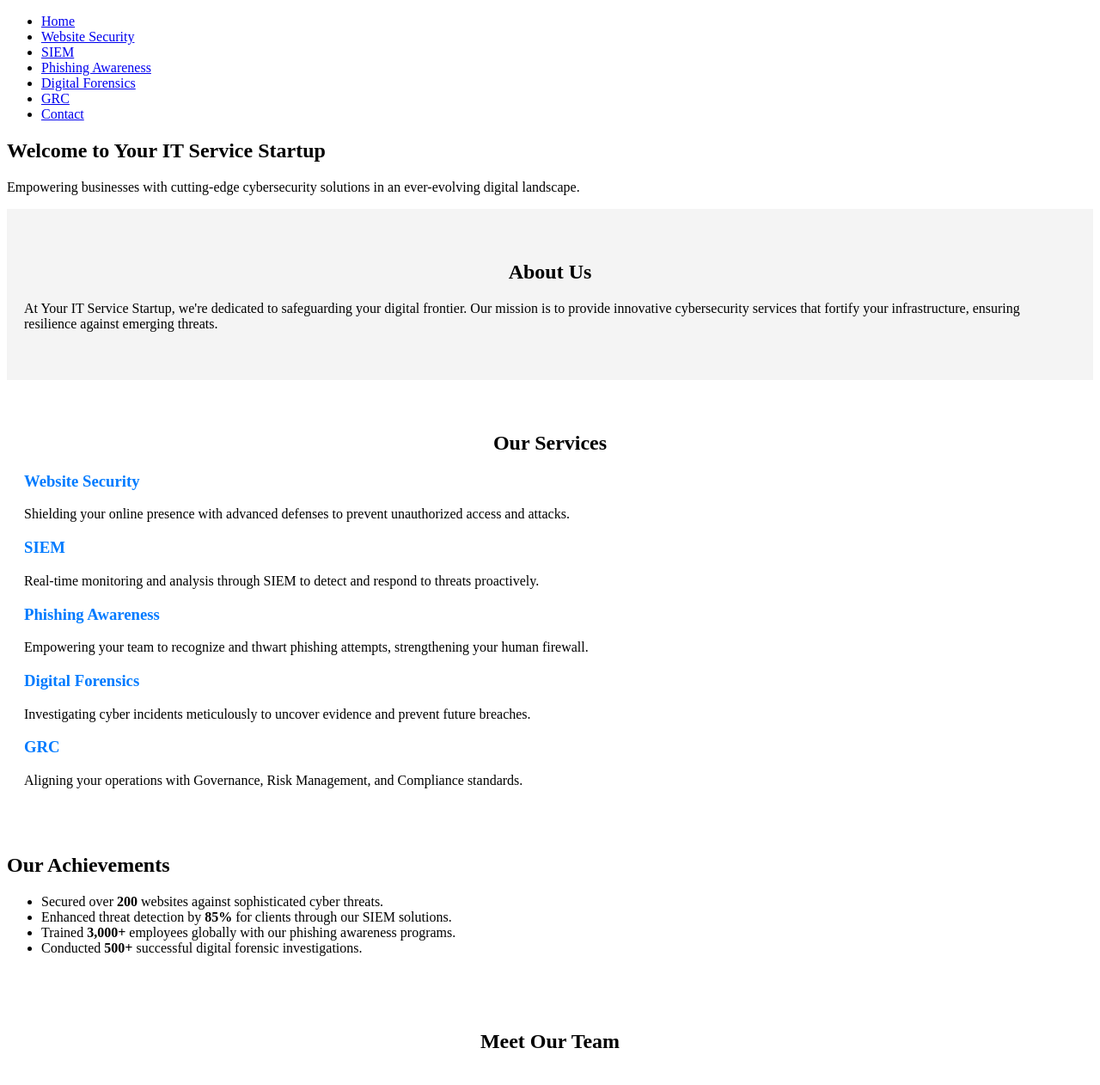
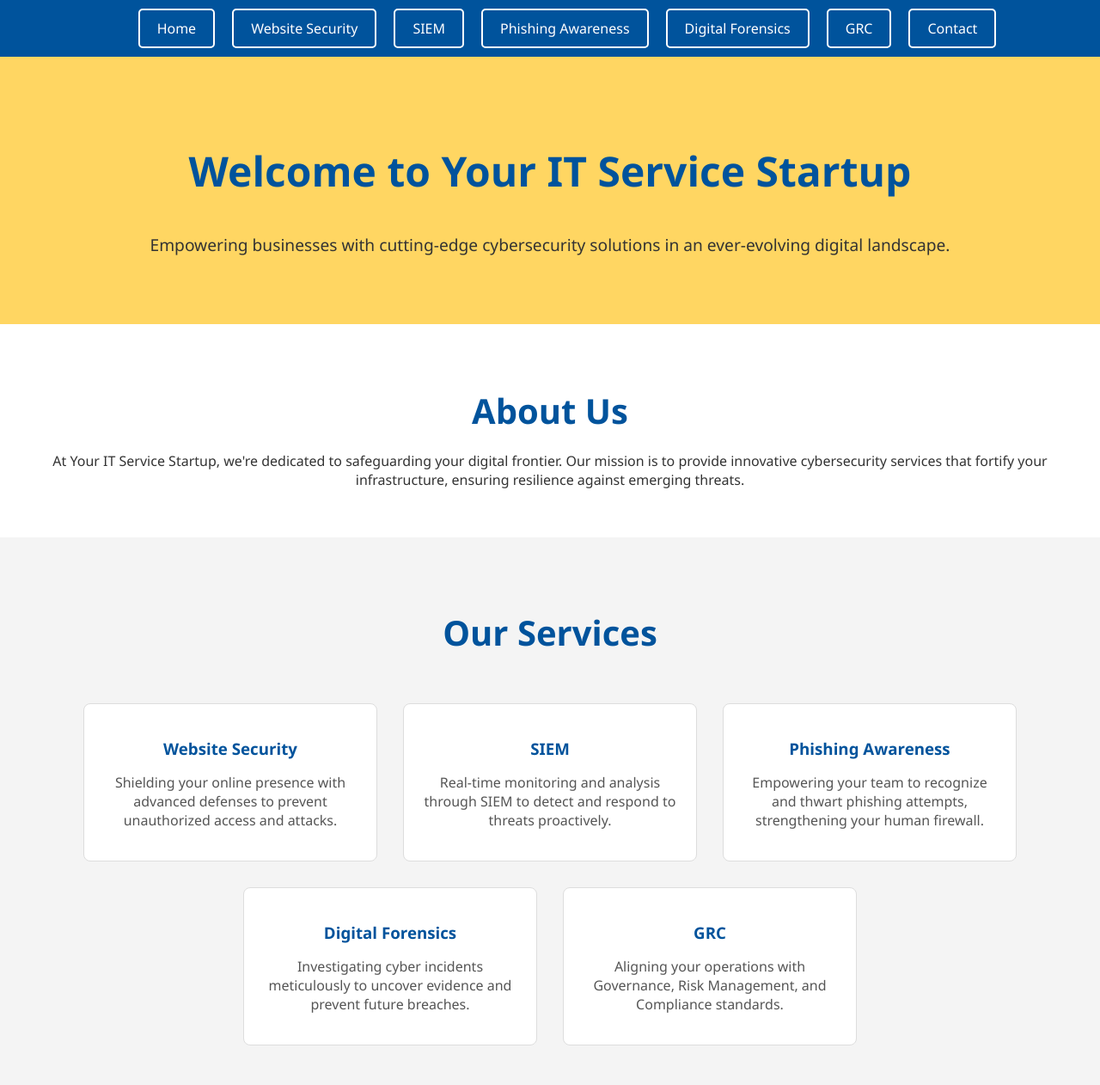
Before and after one commit to Maha022702/SUSAMAA, a plain HTML site: page index.html in a window 1280 px wide. Shown: the top 1262 px of the page at 86% size. Drawn offline with Linux system fonts and the light colour scheme; no server answers.

Commit message:
Update styles.css

```diff
--- a/css/styles.css
+++ b/css/styles.css
@@ -1,48 +1,154 @@
 /* styles.css */
+
+/* Base Styles */
+body {
+  margin: 0;
+  font-family: 'Segoe UI', Tahoma, Geneva, Verdana, sans-serif;
+  color: #333;
+}
+
+/* Navigation Styles */
+header {
+  background-color: #00539CFF; /* Blue background */
+  padding: 10px 0;
+}
+
+nav ul {
+  list-style-type: none;
+  display: flex;
+  justify-content: center;
+  margin: 0;
+}
+
+nav ul li {
+  margin: 0 10px;
+}
+
+.nav-button {
+  display: block;
+  padding: 10px 20px;
+  color: #FFFFFF;
+  background-color: #00539CFF;
+  text-decoration: none;
+  border: 2px solid #FFFFFF;
+  border-radius: 5px;
+  transition: background-color 0.3s;
+}
+
+.nav-button:hover {
+  background-color: #FFD662FF; /* Change to a lighter color on hover */
+  color: #000000;
+}
+
+/* Introduction Section */
+.intro {
+  background-color: #FFD662FF; /* Light complementary color */
+  text-align: center;
+  padding: 60px 20px;
+}
+
+.intro h1 {
+  font-size: 3em;
+  color: #00539CFF;
+}
+
+.intro p {
+  font-size: 1.2em;
+  margin-top: 20px;
+}
 
 /* Company Summary Section */
 .company-summary {
   padding: 40px 20px;
-  background-color: #f4f4f4;
+  text-align: center;
 }
 
 .company-summary h2 {
-  text-align: center;
+  font-size: 2.5em;
+  color: #00539CFF;
   margin-bottom: 20px;
 }
 
 /* Services Summary Section */
 .services-summary {
-  padding: 40px 20px;
+  background-color: #f4f4f4;
+  padding: 50px 20px;
 }
 
 .services-summary h2 {
   text-align: center;
-  margin-bottom: 20px;
+  font-size: 2.5em;
+  color: #00539CFF;
+  margin-bottom: 40px;
 }
 
-.services-summary ul {
-  list-style-type: none;
-  padding: 0;
+.services-container {
+  display: flex;
+  flex-wrap: wrap;
+  justify-content: center;
 }
 
-.services-summary li {
+.service-item {
+  background-color: #FFFFFF;
+  border: 1px solid #ddd;
+  border-radius: 8px;
+  margin: 15px;
+  padding: 20px;
+  flex: 1 1 30%;
+  max-width: 300px;
+  text-align: center;
+}
+
+.service-item h3 {
   margin-bottom: 15px;
 }
 
-.services-summary a {
-  color: #007BFF;
+.service-item a {
   text-decoration: none;
+  color: #00539CFF;
 }
 
-.services-summary a:hover {
+.service-item a:hover {
   text-decoration: underline;
+}
+
+.service-item p {
+  color: #555;
+}
+
+/* Achievements Section */
+.achievements {
+  padding: 50px 20px;
+  text-align: center;
+}
+
+.achievements h2 {
+  font-size: 2.5em;
+  color: #00539CFF;
+  margin-bottom: 30px;
+}
+
+.achievements ul {
+  list-style-type: none;
+  padding: 0;
+  font-size: 1.1em;
+}
+
+.achievements li {
+  margin-bottom: 15px;
 }
 
 /* Team Section */
 .our-team {
+  background-color: #eaf4ff;
   padding: 50px 20px;
+}
+
+.our-team h2 {
   text-align: center;
+  font-size: 2.5em;
+  color: #00539CFF;
+  margin-bottom: 40px;
 }
 
 .team-grid {
@@ -52,9 +158,10 @@
 }
 
 .team-member {
-  flex: 1 1 30%;
   margin: 20px;
-  max-width: 300px;
+  text-align: center;
+  flex: 1 1 25%;
+  max-width: 250px;
 }
 
 .team-member img {
@@ -70,35 +177,19 @@
 
 .team-member p {
   margin-top: 10px;
-}
-
-/* Additional Content Section */
-.additional-content {
-  padding: 40px 20px;
-  background-color: #eaf4ff;
-}
-
-.additional-content h2 {
-  text-align: center;
-  margin-bottom: 20px;
-}
-
-.additional-content ul {
-  list-style-type: disc;
-  margin-left: 40px;
-  font-size: 1.1em;
+  color: #555;
 }
 
 /* Call to Action Section */
 .call-to-action {
-  background-color: #282c34;
-  color: #ffffff;
+  background-color: #00539CFF;
+  color: #FFFFFF;
   text-align: center;
   padding: 60px 20px;
 }
 
 .call-to-action h2 {
-  font-size: 2em;
+  font-size: 2.5em;
 }
 
 .call-to-action p {
@@ -106,28 +197,44 @@
   margin-top: 20px;
 }
 
-.call-to-action .cta-button {
+.cta-button {
   display: inline-block;
   margin-top: 30px;
   padding: 15px 30px;
-  background-color: #61dafb;
-  color: #282c34;
+  background-color: #FFD662FF;
+  color: #000000;
   text-decoration: none;
   font-weight: bold;
   border-radius: 5px;
+  transition: background-color 0.3s;
 }
 
-.call-to-action .cta-button:hover {
-  background-color: #21a1f1;
+.cta-button:hover {
+  background-color: #FFFFFF;
+  color: #00539CFF;
 }
+
+/* Footer Styles */
+footer {
+  background-color: #003B73;
+  color: #FFFFFF;
+  text-align: center;
+  padding: 15px 0;
+}
+
 /* Responsive Design */
 @media (max-width: 768px) {
-  .team-grid {
+  .services-container, .team-grid {
     flex-direction: column;
     align-items: center;
   }
 
-  .team-member {
+  .service-item, .team-member {
     max-width: 100%;
+    flex: 1 1 100%;
+  }
+
+  .nav-button {
+    margin-bottom: 10px;
   }
 }
```
